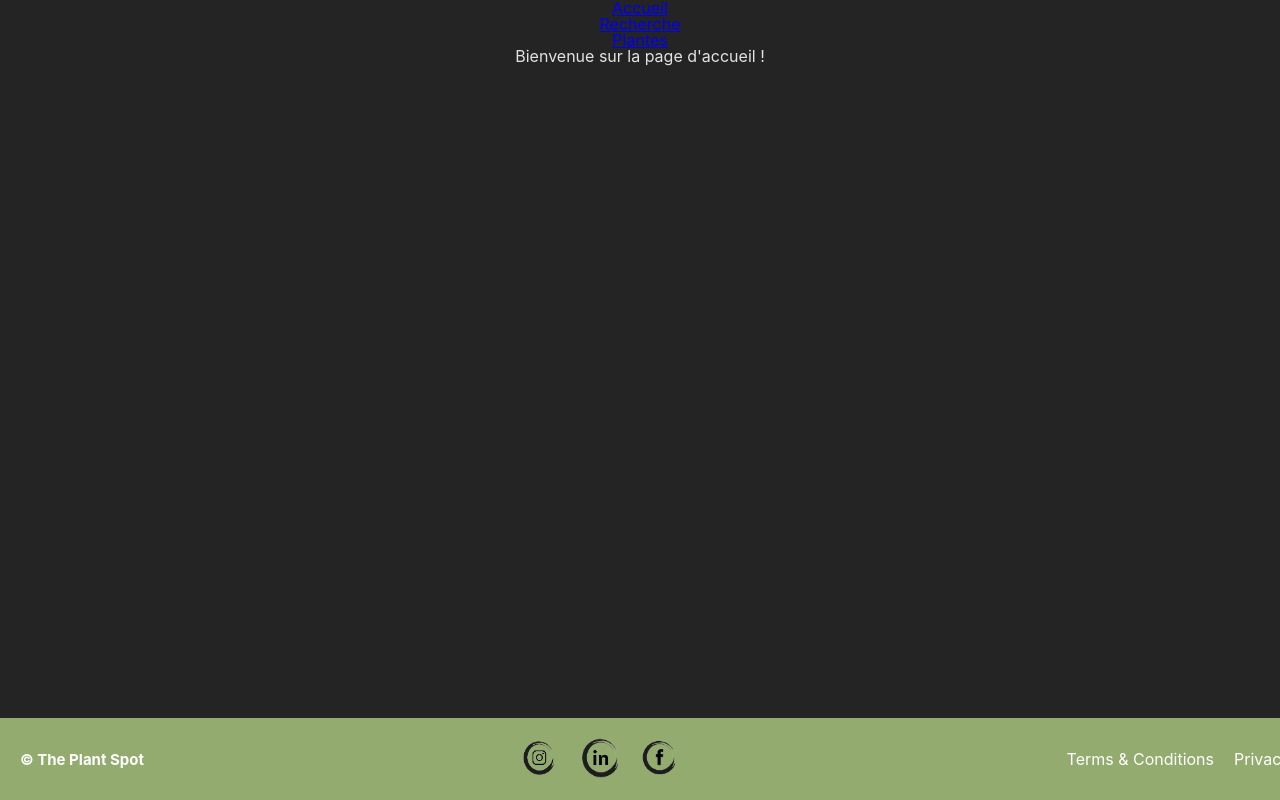
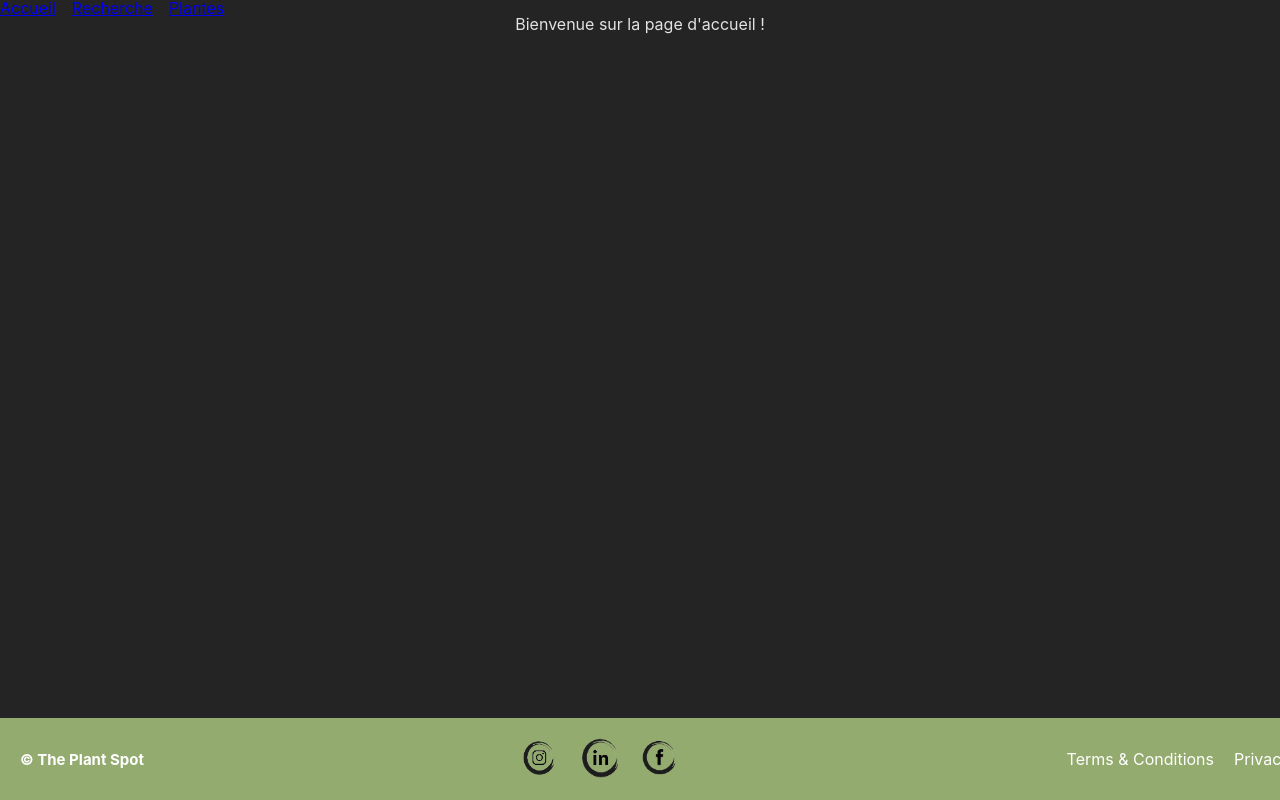
Before and after one commit to bilal-augereau/ThePlantSpot, a React (Vite) app: page / in a window 1280 px wide. Shown: the top 800 px of the page. Built offline with nearby package versions, Linux system fonts and the light colour scheme.

Commit message:
App.tsx update

```diff
--- a/src/App.css
+++ b/src/App.css
@@ -3,3 +3,20 @@
 	padding: 0;
 	text-align: center;
 }
+
+.app-container {
+	display: flex;
+	flex-direction: column;
+	min-height: 100vh;
+}
+
+.nav {
+	list-style-type: none;
+	padding: 0;
+	display: flex;
+	gap: 1rem;
+}
+
+.main-content {
+	flex: 1;
+}
--- a/src/App.tsx
+++ b/src/App.tsx
@@ -3,19 +3,14 @@ import { Link, Route, BrowserRouter as Router, Routes } from "react-router-dom";
 import Footer from "./components/Footer";
 import Home from "./pages/Home";
 import Search from "./pages/Search";
+import PlantList from "./components/PlantList";
 
 function App() {
 	return (
 		<Router>
-			<div
-				style={{
-					display: "flex",
-					flexDirection: "column",
-					minHeight: "100vh",
-				}}
-			>
+			<div className="app-container">
 				<nav>
-					<ul>
+					<ul className="nav">
 						<li>
 							<Link to="/">Accueil</Link>
 						</li>
@@ -27,18 +22,11 @@ function App() {
 						</li>
 					</ul>
 				</nav>
-				<div style={{ flex: 1 }}>
+				<div className="main-content">
 					<Routes>
 						<Route path="/" element={<Home />} />
 						<Route path="/search" element={<Search />} />
-						<Route
-							path="/plants"
-							element={
-								<div>
-									<h1>Liste des Plantes</h1>
-								</div>
-							}
-						/>
+						<Route path="/plants" element={<PlantList />} />
 					</Routes>
 				</div>
 				<Footer />
--- a/src/components/Reset.css
+++ b/src/components/Reset.css
@@ -82,7 +82,6 @@ video {
 	margin: 0;
 	padding: 0;
 	border: 0;
-	font-size: 100%;
 	font: inherit;
 	vertical-align: baseline;
 }
```
